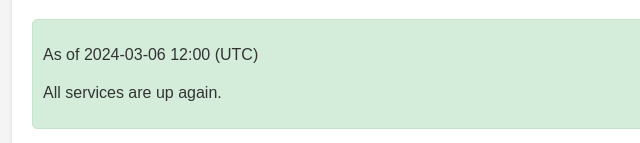
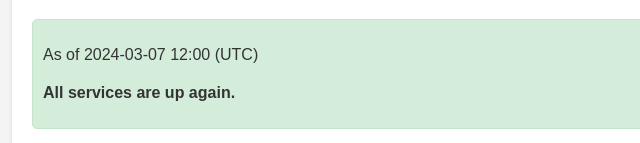
Before and after one commit to NTi-Audio/noisescout-status, a plain HTML site: page index.html in a window 1280 px wide. Shown: the part 809-952 px from the top of the page, 208-848 px from the left. Drawn offline with Linux system fonts and the light colour scheme.

Commit message:
Update index.html

```diff
--- a/index.html
+++ b/index.html
@@ -78,9 +78,9 @@
         <h1>NoiseScout Server Status</h1>
 
         <div class="status-box ok">
-            <p>As of 2024-03-06 12:00 (UTC)</p>
+            <p>As of 2024-03-07 12:00 (UTC)</p>
             <div class="server-status">
-                <p>All services are up again.</p>
+                <p><strong>All services are up again.</strong></p>
             </div>
         </div>
 
```
